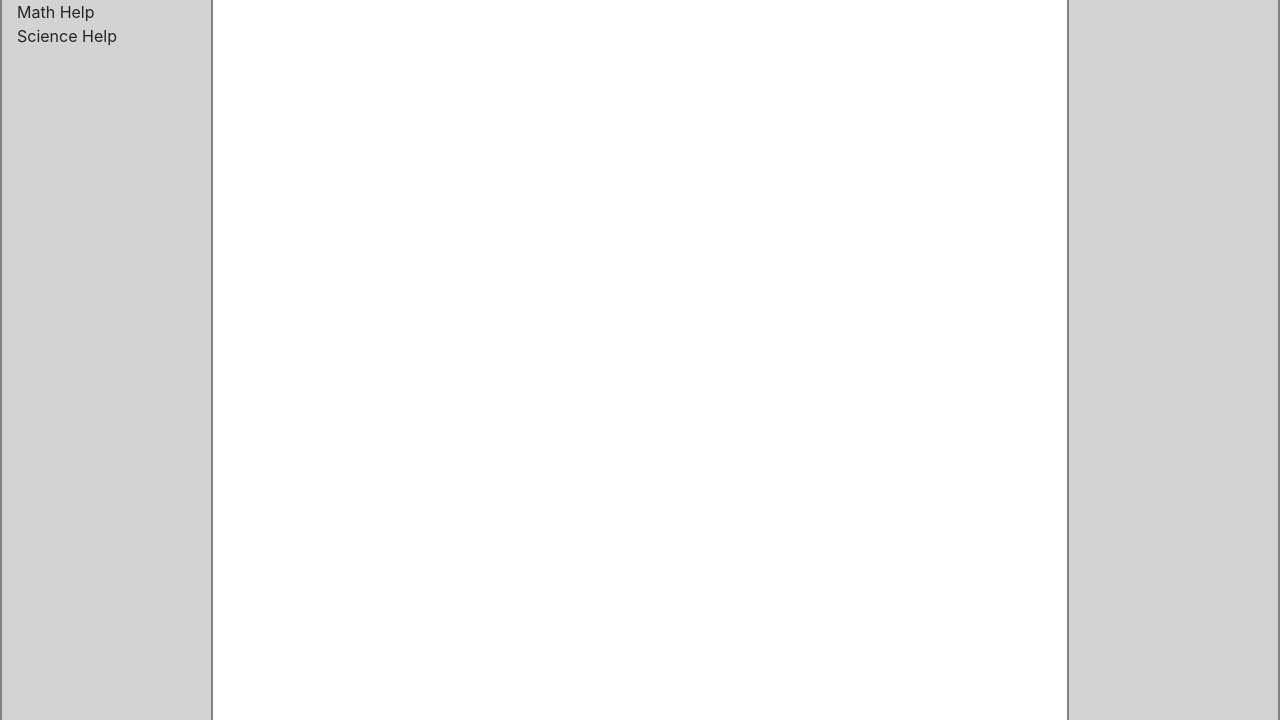
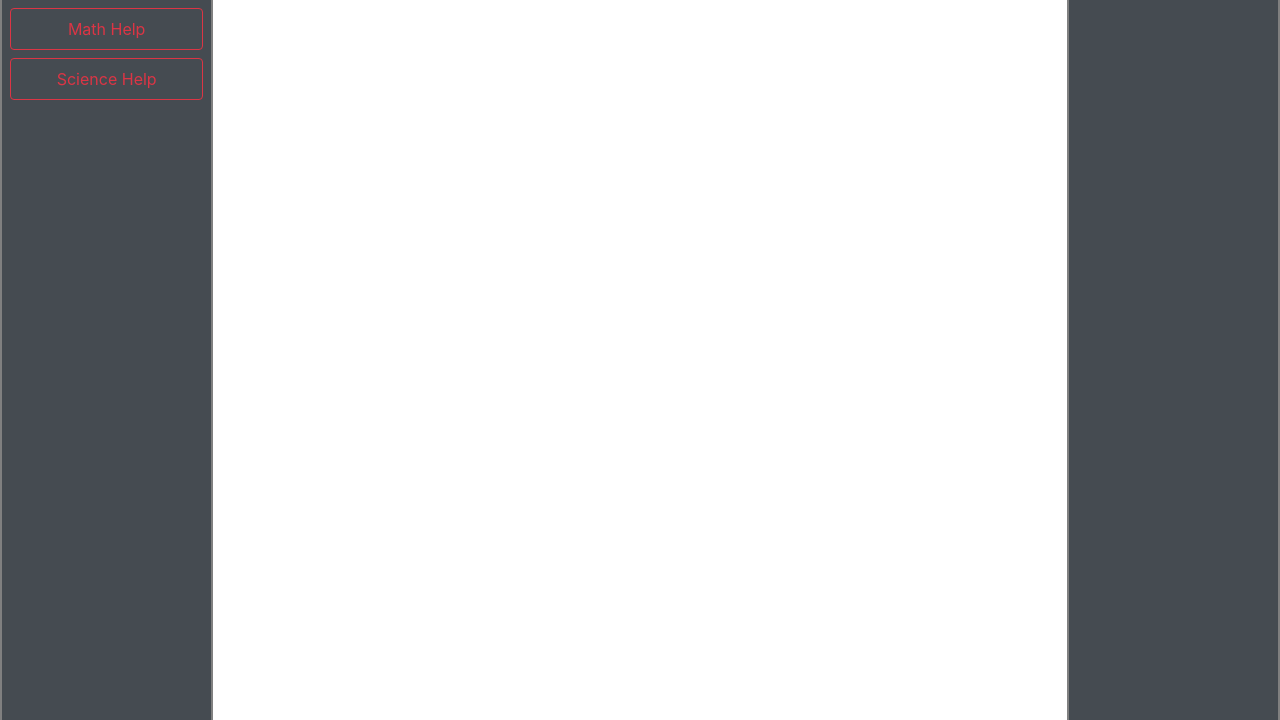
Before and after one commit to TangyTiger/ClassConnect, a Flask app: page /tutorViewing in a window 1280 px wide. Shown: the part 80-800 px from the top of the page. Run offline with Flask 2, Linux system fonts and the light colour scheme; some libraries are stand-ins or nearby versions.

Commit message:
wefggggggggggasdx

```diff
--- a/app/static/scripts.js
+++ b/app/static/scripts.js
@@ -145,7 +145,12 @@ function send_question() {
          document.getElementById("column2").innerHTML = `
          <h1>` + window._title + `</h1>
          <br>
-         <p>` + window._description + `
+         <p>` + window._description + `</p>
+         <br>
+         <p>Fee: $` + window._fee + ` per hour</p>
+         `
+         document.getElementById("contactInfo").innerHTML = `<br>
+            <p style="color: white">Email: ` + window._email + `<br><br>Phone Number: ` + window._phone + `</p>
          `
      }
    })
--- a/app/templates/tutorViewing.html
+++ b/app/templates/tutorViewing.html
@@ -12,12 +12,16 @@
     <script src="/static/scripts.js"></script>
     <style>
       #column1, #contactInfo {
-        background: lightgrey;
+        background: #454b51;
         border-right: 2px solid grey;
         border-left: 2px solid grey;
         height: calc(100vh - 80px);
       }
       #column2 {
+      }
+
+      .tutorPosts {
+      display: block;
       }
     </style>
 </head>
@@ -44,9 +48,9 @@
       </ul>
     </nav>
   <div class="row w-100 m-0">
-  <div id = "column1" class="col-2" style = "overflow: auto">
+  <div id = "column1" class="col-2 p-0" style = "overflow: auto">
     {% for post in tutorPosts%}
-    <div class = "tutorPosts" id="{{post.id}}" onclick = "viewTutorPost(this.id)">
+    <div class = "tutorPosts p-2 m-2 btn btn-outline-danger" id="{{post.id}}" onclick = "viewTutorPost(this.id)">
       {{post["title"]}}
     </div>
     {% endfor%}
--- a/app/views.py
+++ b/app/views.py
@@ -4,7 +4,22 @@ from flask import request, session, jsonify, render_template, redirect
 discussionPosts = [{"title": " who r u", "name": "Sarthak Lodha", "id": 1}]
 schoolSupplyPosts = [{"title": "Need screwdriver", "name": "Aditya Shah", "id": 2}]
 carpoolPosts = []
-tutoringPosts = [{"title": "Math Help", "description": "some stuff here", "id": 3}, {"title": "Science Help", "description": "a description", "id": 4}]
+tutoringPosts = [
+    {
+        "title": "Math Help",
+        "description": "some stuff here",
+        "email": "asdf@gmail.com",
+        "fee": "18",
+        "phone": 1234567890, "id": 3
+    },
+    {
+        "title": "Science Help",
+        "description": "a description",
+        "email": "asdf@gmail.com",
+        "fee": "20",
+        "phone": 1234567890, "id": 4
+    }
+]
 preid = 4
 
 
```
